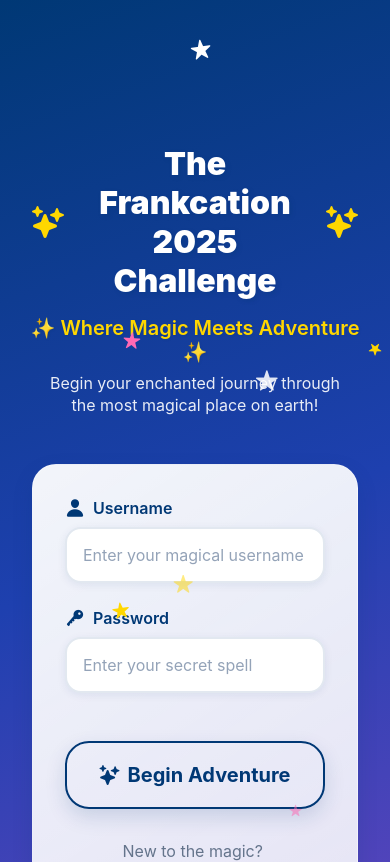
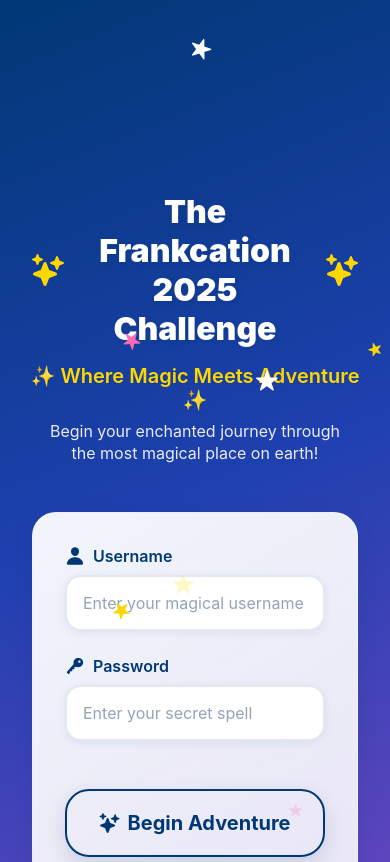
Before and after one commit to leandrotoledo/frankcation2025, a React Native app in the folder frontend/: screen /Login in a window 390 px wide. Shown: the top 862 px of the page. Built offline with nearby package versions, Linux system fonts and the light colour scheme.

Commit message:
Refactor LoginScreen scroll content styles for improved layout and scrolling behavior

```diff
--- a/frontend/src/screens/LoginScreen.tsx
+++ b/frontend/src/screens/LoginScreen.tsx
@@ -180,10 +180,12 @@ const styles = StyleSheet.create({
   },
 
   scrollContent: {
-    minHeight: '150%', // Force content to be taller than screen
+    flexGrow: 1,
+    minHeight: '120%', // Just slightly taller than screen to enable scroll
     paddingHorizontal: MagicalTheme.spacing.lg,
-    paddingTop: MagicalTheme.spacing.xxl * 3, // Push content down naturally
-    paddingBottom: MagicalTheme.spacing.xxl * 2, // Extra space at bottom
+    paddingTop: MagicalTheme.spacing.xxl * 2, // Center content naturally
+    paddingBottom: MagicalTheme.spacing.xl, // Minimal bottom padding
+    justifyContent: 'center',
   },
 
   header: {
```
